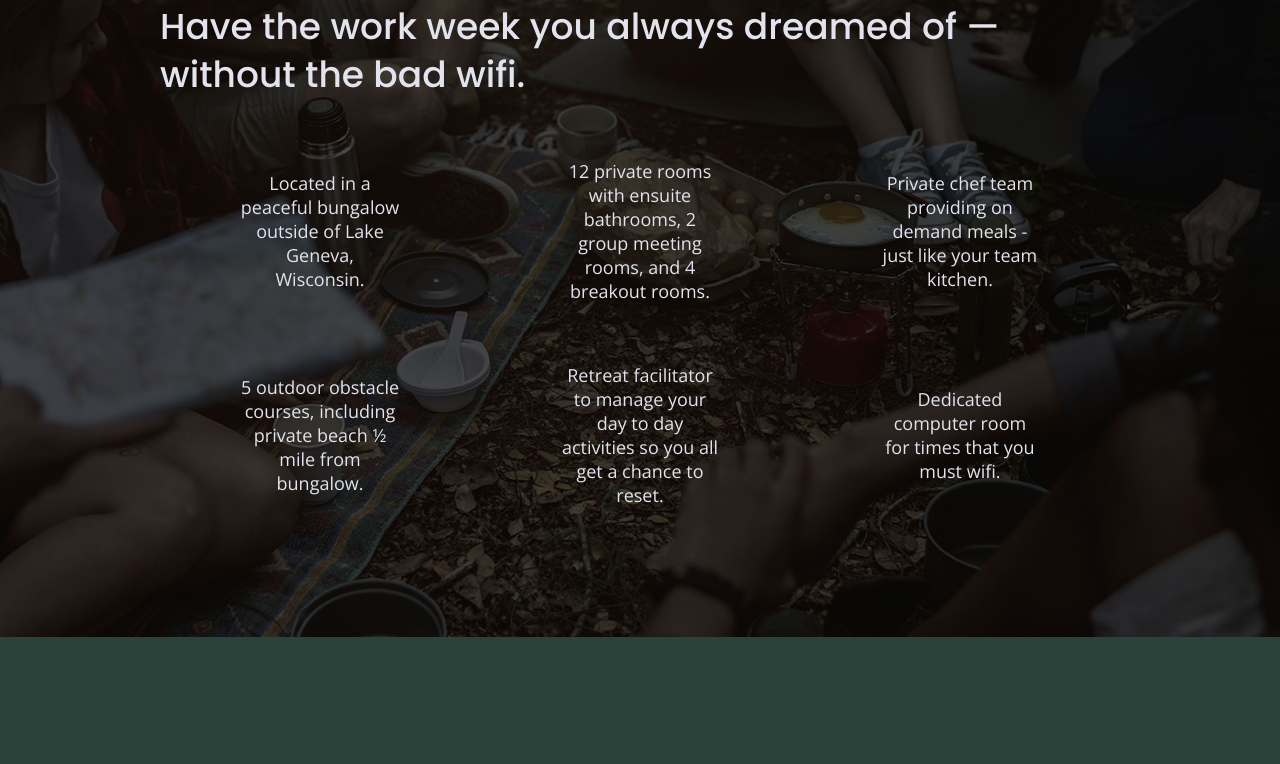
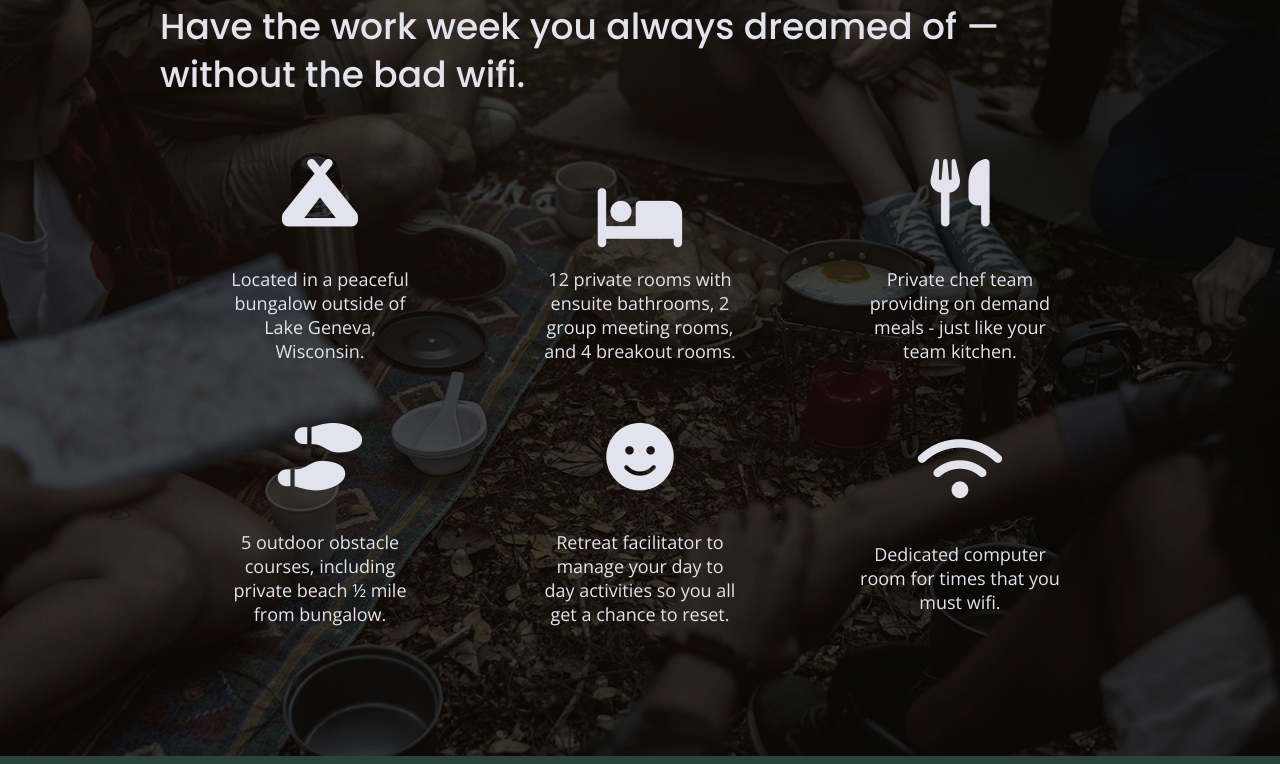
Before and after one commit to baptiste-t/unplugged-retreat, a website: page index.html in a window 1280 px wide. Shown: the part 1021-1785 px from the top of the page. Drawn offline with nearby package versions, Linux system fonts and the light colour scheme.

Commit message:
Added icons

```diff
--- a/css/main.css
+++ b/css/main.css
@@ -240,6 +240,8 @@ footer .social-icons p {
   display: flex;
   justify-content: center;
   align-items: center;
+  font-size: 2.5em;
+  padding: 0 20px;
 }
 
 footer .copyright {
@@ -324,13 +326,18 @@ input[type=button] {
 }
 
 .features article {
-  width: 63%;
+  width: 55%;
   margin: 30px 0;
 }
 
 .features p {
   text-align: center;
   margin: 0;
+}
+
+.features i {
+	font-size: 3.75em;
+  margin-bottom: 40px;
 }
 
 /* Reviews */
@@ -584,10 +591,11 @@ input[type=button] {
       align-items: center;
       flex-flow: column wrap;
       flex-basis: 50%;
+
     }
 
     .features .features-item-description {
-        width: 50%;
+        width: 63%;
     }
 
     /* Reviews */
@@ -644,6 +652,7 @@ input[type=button] {
     }
     .map figure {
       padding-bottom: 50%;
+    }
 
     .contact-section .content-wrapper h2 {
         width: 80%;
@@ -727,6 +736,12 @@ input[type=button] {
 
       .features .features-item-description {
         text-align: center;
+        width: 63%;
+      }
+
+      .features #bed-icon {
+        margin-top: 25px;
+        margin-bottom: -25px;
       }
 
       /* REVIEWS */
--- a/index.html
+++ b/index.html
@@ -21,6 +21,8 @@
   <link rel="stylesheet" href="css/main.css">
 
   <meta name="theme-color" content="#fafafa">
+
+  <script src="https://kit.fontawesome.com/85378642c2.js" crossorigin="anonymous"></script>
 </head>
 
 <body>
@@ -70,27 +72,39 @@
         <h2>Have the work week you always dreamed of — without the bad wifi.</h2>
         <div class="features-items">
           <article>
-            <p class="fontawesome-icon"></p>
+            <p class="fontawesome-icon">
+              <i class="fas fa-campground"></i>
+            </p>
             <p class="features-item-description">Located in a peaceful bungalow outside of Lake Geneva, Wisconsin.</p>
           </article>
           <article>
-            <p class="fontawesome-icon"></p>
+            <p class="fontawesome-icon" id="bed-icon">
+              <i class="fas fa-bed" ></i>
+            </p>
             <p class="features-item-description">12 private rooms with ensuite bathrooms, 2 group meeting rooms, and 4 breakout rooms.</p>
           </article>
           <article>
-            <p class="fontawesome-icon"></p>
+            <p class="fontawesome-icon">
+              <i class="fas fa-utensils"></i>
+            </p>
             <p class="features-item-description">Private chef team providing on demand meals - just like your team kitchen.</p>
           </article>
           <article>
-            <p class="fontawesome-icon"></p>
+            <p class="fontawesome-icon">
+              <i class="fas fa-shoe-prints"></i>
+            </p>
             <p class="features-item-description">5 outdoor obstacle courses, including private beach ½ mile from bungalow.</p>
           </article>
           <article>
-            <p class="fontawesome-icon"></p>
+            <p class="fontawesome-icon">
+              <i class="fas fa-smile"></i>
+            </p>
             <p class="features-item-description">Retreat facilitator to manage your day to day activities so you all get a chance to reset.</p>
           </article>
           <article>
-            <p class="fontawesome-icon"></p>
+            <p class="fontawesome-icon">
+              <i class="fas fa-wifi"></i>
+            </p>
             <p class="features-item-description">Dedicated computer room for times that you must wifi.</p>
           </article>
         </div>
@@ -128,13 +142,19 @@
           <h4>Social</h4>
           <div class="social-icons">
             <p>
-              <a href="https://www.facebook.com/yoursite" target="_blank"></a>
+              <a href="https://www.facebook.com/yoursite" target="_blank">
+                <i class="fab fa-facebook"></i>
+              </a>
             </p>
             <p>
-              <a href="https://www.twitter.com/yoursite" target="_blank"></a>
+              <a href="https://www.twitter.com/yoursite" target="_blank">
+                <i class="fab fa-twitter"></i>
+              </a>
             </p>
             <p>
-              <a href="https://www.instagram.com/yoursite" target="_blank"></a>
+              <a href="https://www.instagram.com/yoursite" target="_blank">
+                <i class="fab fa-instagram"></i>
+              </a>
             </p>
           </div>
         </div>
```
Also changed, not shown: about/index.html (+10 -3 lines), faq/index.html (+11 -3 lines).
